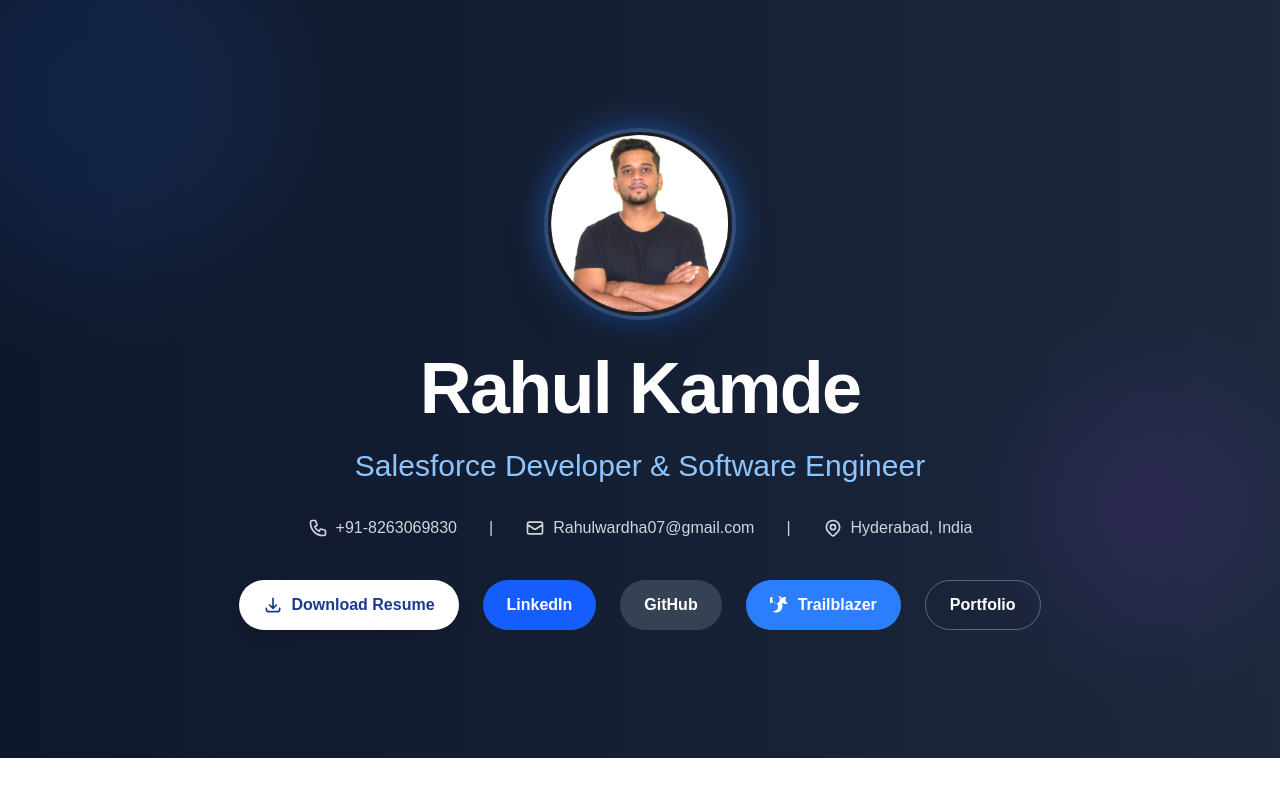
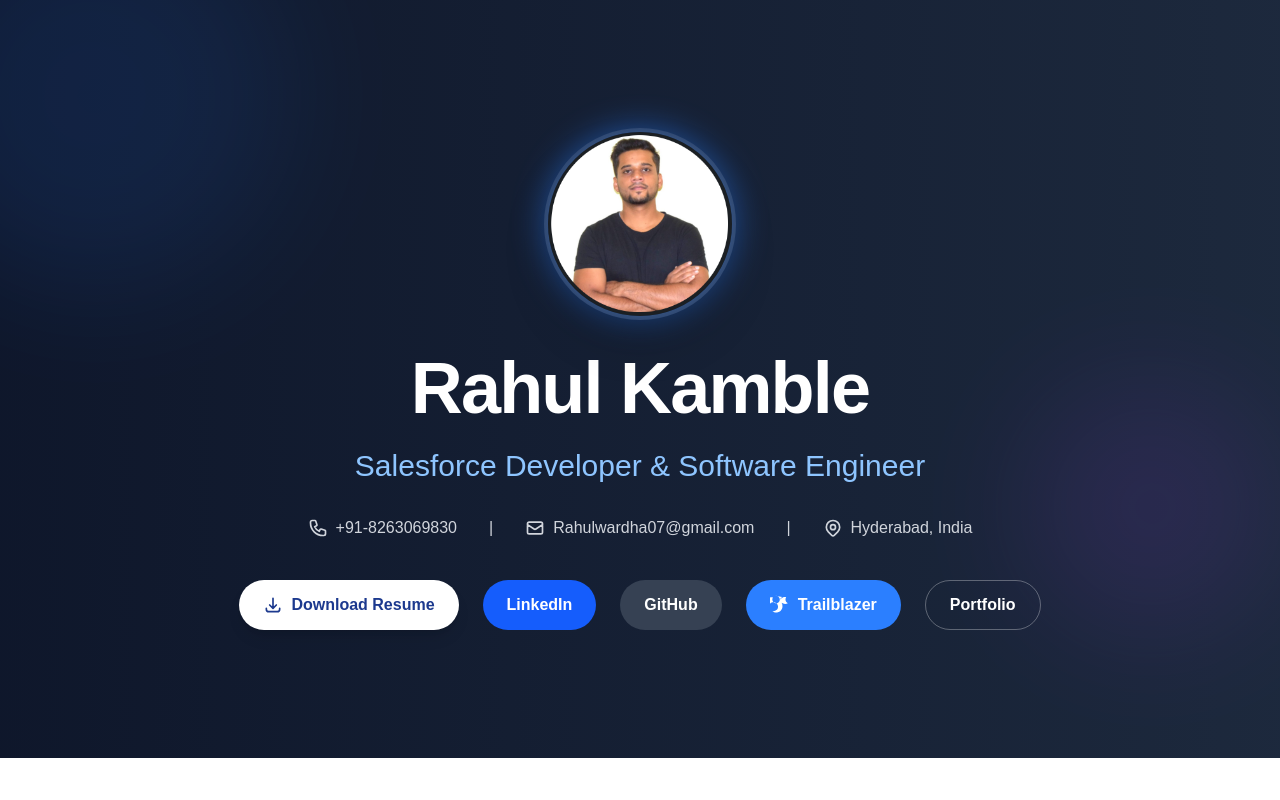
Before and after one commit to rahul13kam/rahul_website, a Next.js app: page / in a window 1280 px wide. Shown: the top 800 px of the page. Built offline with nearby package versions, Linux system fonts and the light colour scheme.

Commit message:
Fix spelling of Rahul Kamble in resume data

```diff
--- a/src/data/resume.ts
+++ b/src/data/resume.ts
@@ -1,6 +1,6 @@
 export const resumeData = {
   personalInfo: {
-    name: "Rahul Kamde",
+    name: "Rahul Kamble",
     role: "Salesforce Developer & Software Engineer",
     contact: {
       phone: "+91-8263069830",
```
